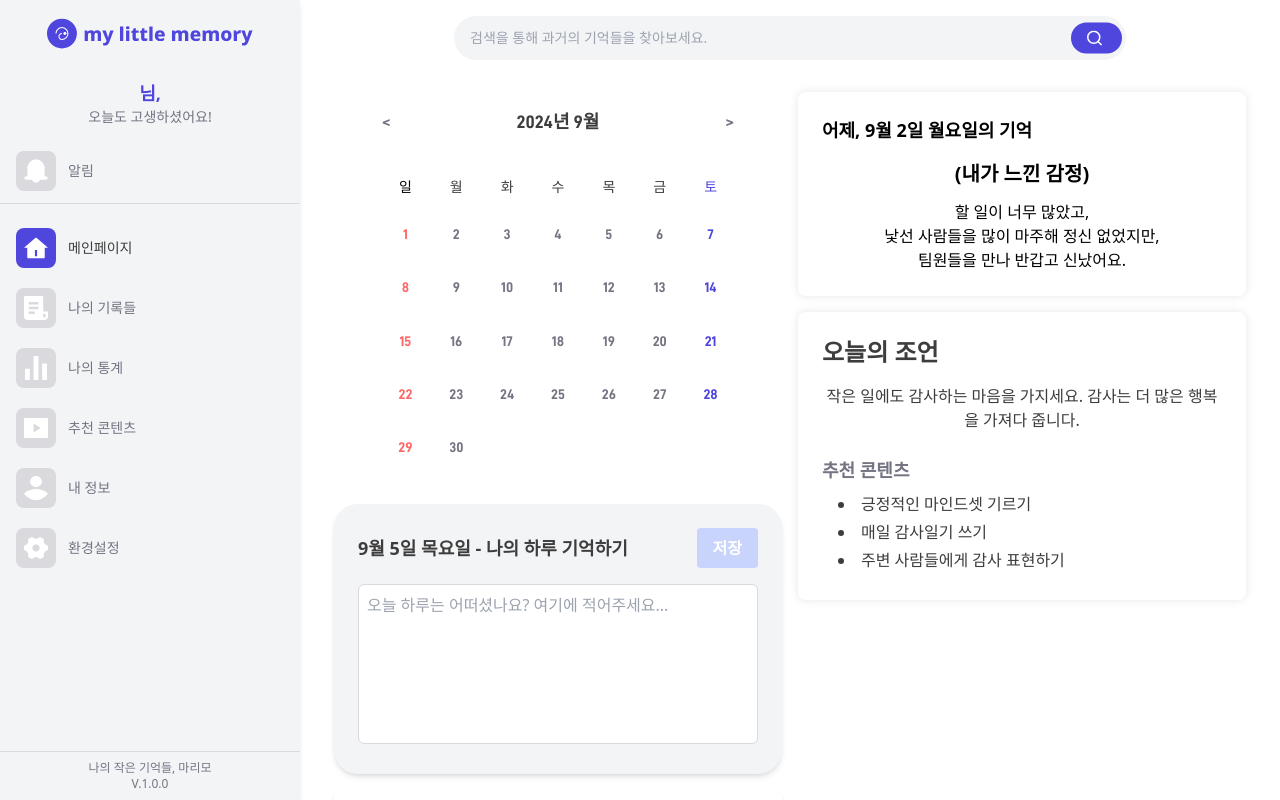
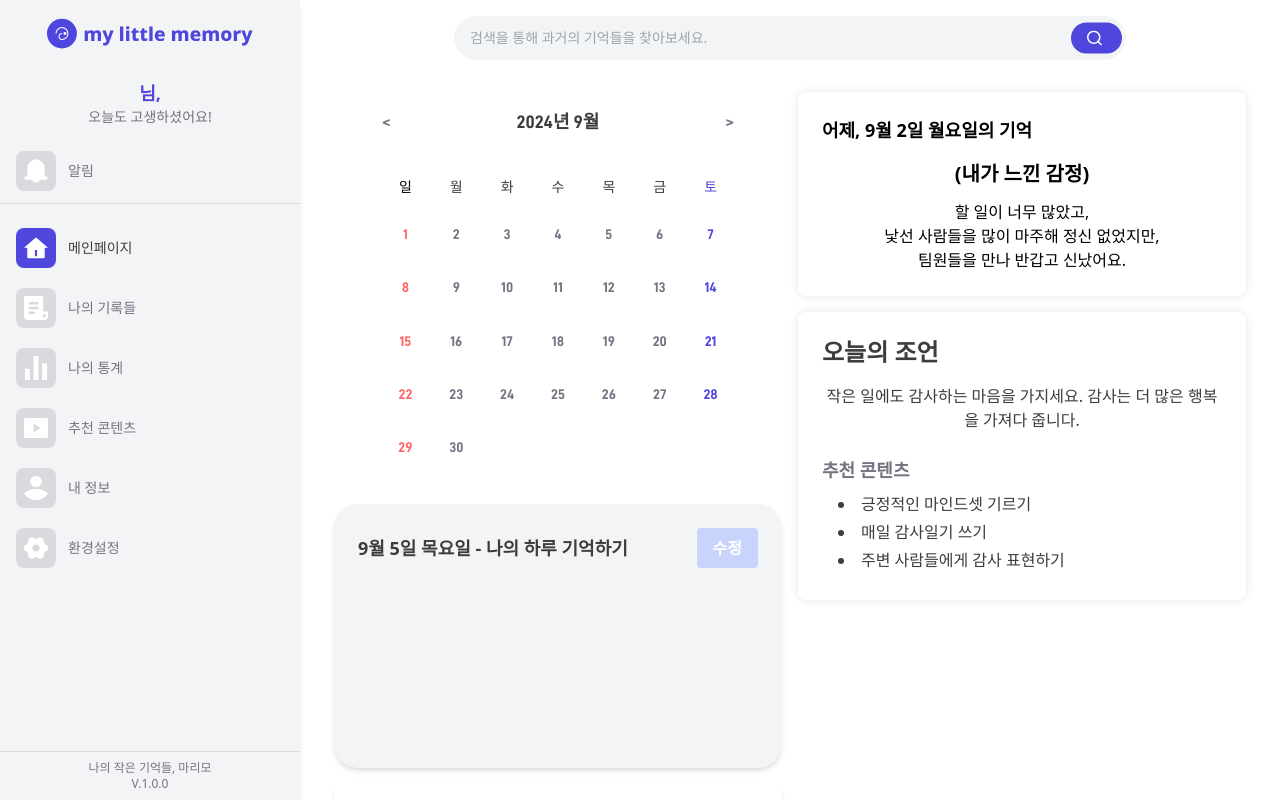
Before and after one commit to ktb-23/malimo-fe, a React (Vite) app: page /main in a window 1280 px wide. Both pictures are taken after a click on the button "저장". Shown: the top 800 px of the page. Built offline with nearby package versions, Linux system fonts and the light colour scheme.

Commit message:
feat: 일기 수정 api 생성, 저장, 수정시 디자인 일부 수정

```diff
--- a/src/api/changeDiary.jsx
+++ b/src/api/changeDiary.jsx
@@ -0,0 +1,22 @@
+import api from '../config/apiconfig';
+
+export const changeDiary = async (diaryId, contents) => {
+  try {
+    const response = await api.put(`/api/v1/diary/${diaryId}`, {
+      contents: contents,
+    });
+
+    return {
+      success: true,
+      message: response.data.message,
+    };
+  } catch (error) {
+    console.error('일기 수정 에러:', error);
+    return {
+      success: false,
+      message: error.response ? error.response.data.message : '네트워크 오류가 발생했습니다.',
+    };
+  }
+};
+
+export default changeDiary;
--- a/src/component/InputDiary.jsx
+++ b/src/component/InputDiary.jsx
@@ -1,16 +1,46 @@
-import React, { useState } from 'react';
+import React, { useState, useEffect } from 'react';
+import { changeDiary } from '../api/changeDiary';
+import PropTypes from 'prop-types';
 
-const InputDiary = () => {
-  const [diaryEntry, setDiaryEntry] = useState('');
+const InputDiary = ({ diaryId, initialContents = '' }) => {
+  const [diaryEntry, setDiaryEntry] = useState(initialContents);
+  const [isEditing, setIsEditing] = useState(!initialContents);
+  const [isSaved, setIsSaved] = useState(!!initialContents);
+
+  useEffect(() => {
+    if (initialContents) {
+      setDiaryEntry(initialContents);
+      setIsEditing(false);
+      setIsSaved(true);
+    }
+  }, [initialContents]);
 
   const handleInputChange = (e) => {
     setDiaryEntry(e.target.value);
   };
 
-  const handleSave = () => {
+  const handleSave = async () => {
+    if (isEditing) {
+      if (isSaved) {
+        // 수정 모드에서 저장
+        const result = await changeDiary(diaryId, diaryEntry);
+        if (result.success) {
+          alert(result.message);
+          setIsEditing(false);
+        } else {
+          alert('일기 수정에 실패했습니다: ' + result.message);
+        }
+      } else {
+        // 새로운 일기 저장
         console.log('일기 저장:', diaryEntry);
         alert('일기가 저장되었습니다!');
-    setDiaryEntry('');
+        setIsEditing(false);
+        setIsSaved(true);
+      }
+    } else {
+      // 수정 모드로 전환
+      setIsEditing(true);
+    }
   };
 
   const formatDate = () => {
@@ -33,17 +63,30 @@ const InputDiary = () => {
           onClick={handleSave}
           className="bg-skyblue text-white font-bold py-2 px-4 rounded hover:bg-opacity-90 transition duration-300"
         >
-          저장
+          {isEditing ? (isSaved ? '저장' : '저장') : '수정'}
         </button>
       </div>
+      {isEditing ? (
         <textarea
           value={diaryEntry}
           onChange={handleInputChange}
           placeholder="오늘 하루는 어떠셨나요? 여기에 적어주세요..."
           className="w-full h-40 p-2 border border-gray-200 rounded-md resize-none focus:outline-none focus:ring-2 focus:ring-blue focus:border-transparent"
         />
+      ) : (
+        <div className="bg-gray-100 rounded-md p-4 h-40 overflow-auto">{diaryEntry}</div>
+      )}
     </div>
   );
 };
 
+InputDiary.propTypes = {
+  diaryId: PropTypes.number,
+  initialContents: PropTypes.string,
+};
+
+InputDiary.defaultProps = {
+  initialContents: '',
+};
+
 export default InputDiary;
```
Lines whose indentation alone changed are shown as unchanged.
